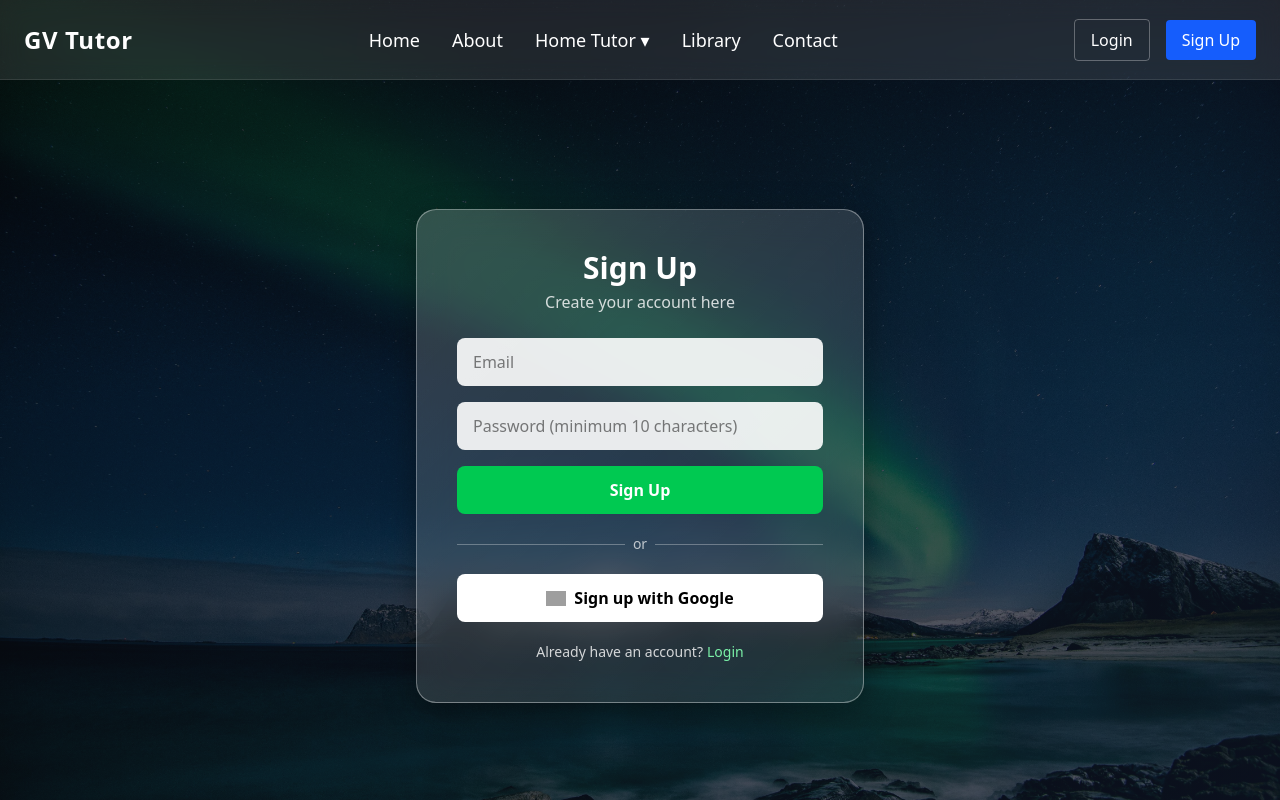
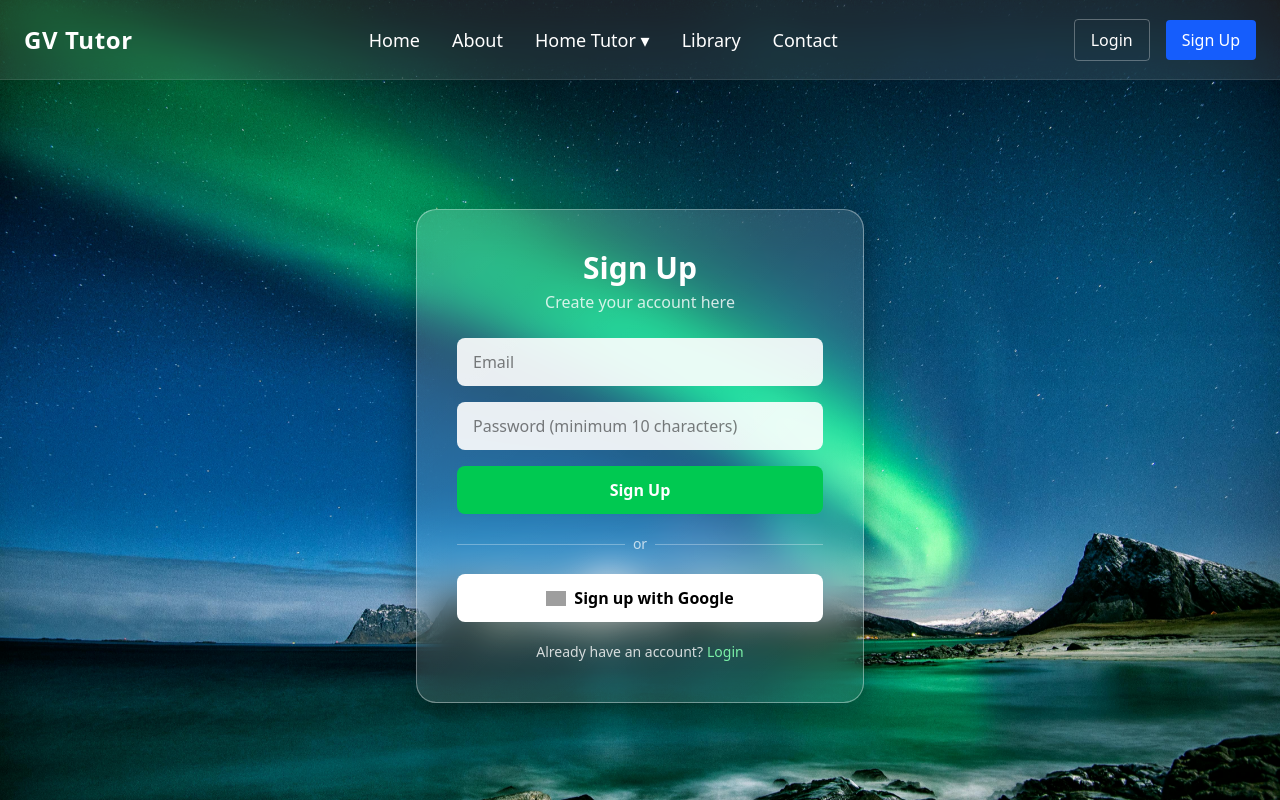
Before and after one commit to shashankdubey00/gv-tutor, a React (Vite) app in the folder frontend/: page /signup in a window 1280 px wide. Built offline with nearby package versions, Linux system fonts and the light colour scheme; no server answers; grey boxes are pictures that could not be loaded.

Commit message:
Fix: Remove dark gradient overlay - keep background image bright as original

```diff
--- a/frontend/src/index.css
+++ b/frontend/src/index.css
@@ -27,10 +27,7 @@
 /* Auth background */
 .auth-bg {
   min-height: 100vh;
-  background-color: #05070a;
-  background-image:
-    linear-gradient(135deg, rgba(5, 7, 10, 0.8), rgba(15, 23, 42, 0.7)),
-    url("/auth-bg.jpg");
+  background-image: url("/auth-bg.jpg");
   background-size: cover;
   background-position: center;
   background-repeat: no-repeat;
```
